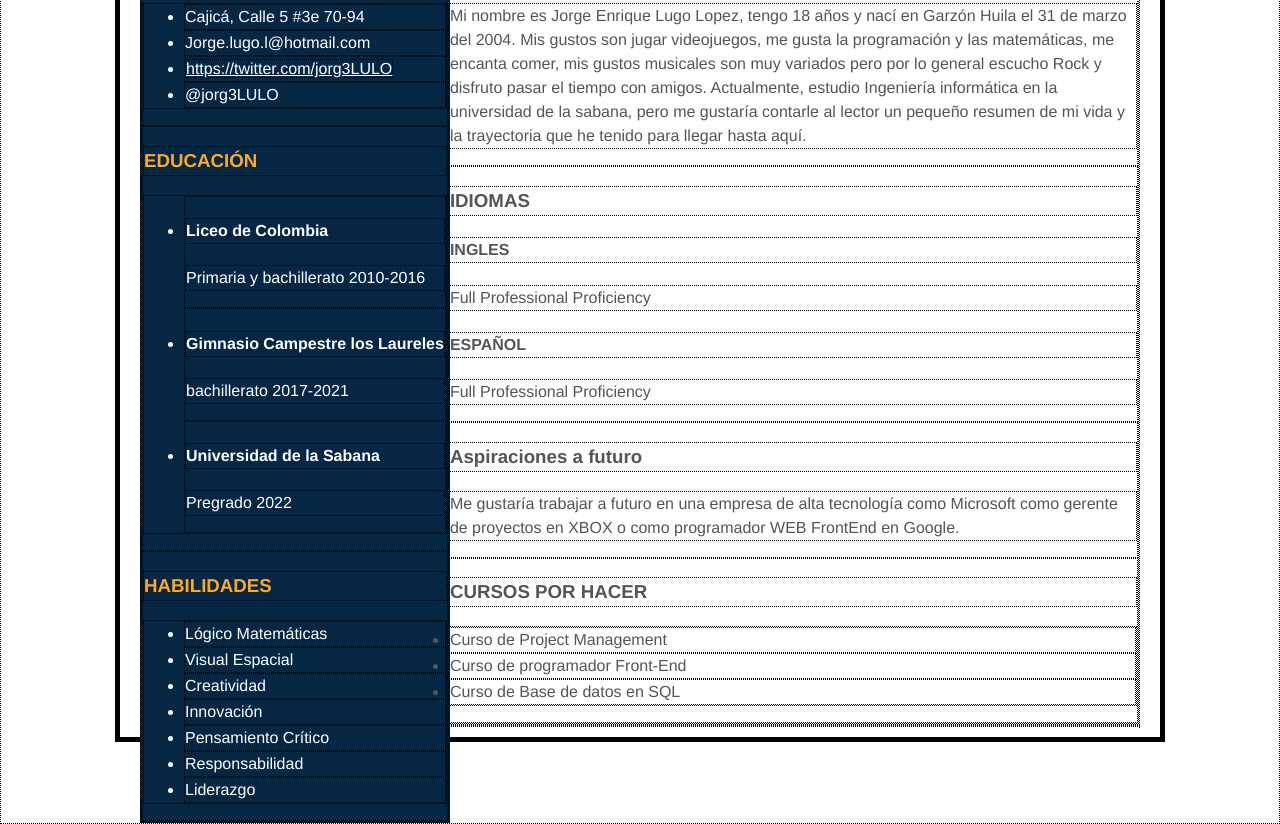
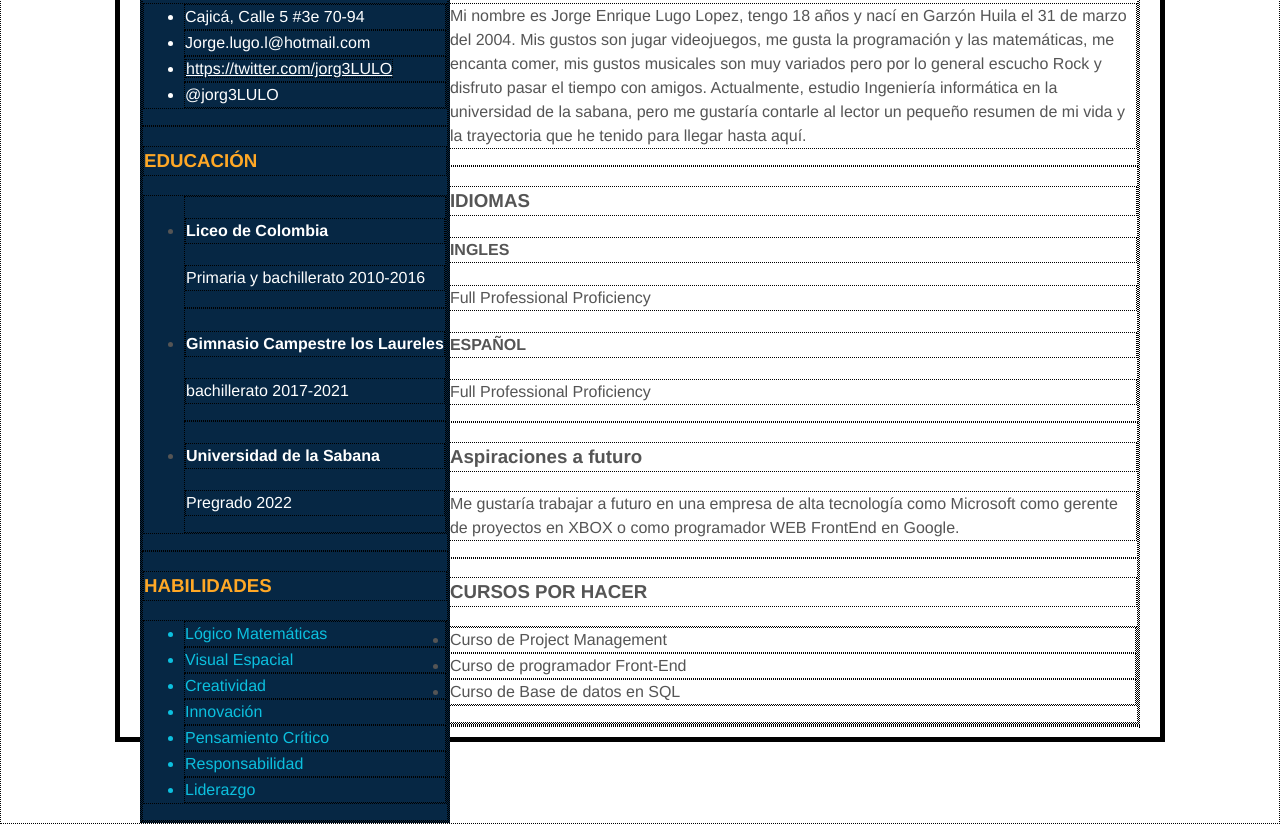
Before and after one commit to SoloLugo/CurriculumVitae1, a plain HTML site: page index.html in a window 1280 px wide. Shown: the part 554-1378 px from the top of the page. Drawn offline with Linux system fonts and the light colour scheme.

Commit message:
cambie los colores del contenideo del aside

```diff
--- a/CSS/Styles.css
+++ b/CSS/Styles.css
@@ -18,6 +18,14 @@ aside{
 aside h3{
 	color: #FFA826;
 }
-aside h4, aside p, aside li, aside a{
+aside h4, aside p, aside a{
 	color: #FFFFFF;
 }
+
+article.Habilidades li{
+	color: #0CC0DF;
+}
+
+article.Contacto li, article.Educacion li{
+	color: #FFFFFF;
+}
```
